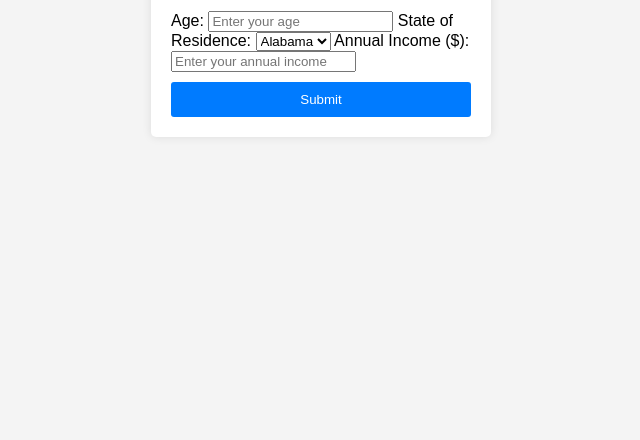
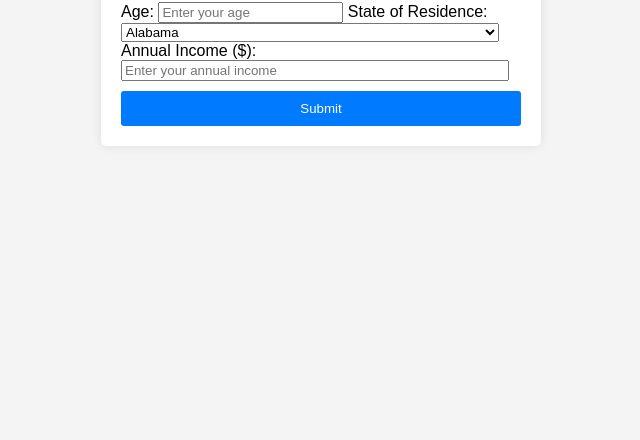
Before and after one commit to Austin-Brock/UGA-Hacks, a plain HTML site: page info.html in a window 1280 px wide. Shown: the part 360-800 px from the top of the page, without its empty margins (319-959 px from the left). Drawn offline with Linux system fonts and the light colour scheme.

Commit message:
made changes to the info page

```diff
--- a/info.html
+++ b/info.html
@@ -1,11 +1,13 @@
 <!DOCTYPE html>
 <html lang="en">
-<head>
-  <meta charset="UTF-8">
-  <meta name="viewport" content="width=device-width, initial-scale=1.0">
-  <title>Personal Information</title>
-  <link rel="stylesheet" href="styles.css">
-</head>
+    <head>
+        <meta charset="UTF-8">
+        <meta name="viewport" content="width=device-width, initial-scale=1.0">
+        <title>Personal Information</title>
+        <link rel="stylesheet" href="styles.css"> <!-- Link the common styles -->
+        <link rel="stylesheet" href="info-styles.css"> <!-- Link the specific styles for info.html -->
+      </head>
+
 <body>
   <div class="container">
     <h2>Personal Information</h2>
```
